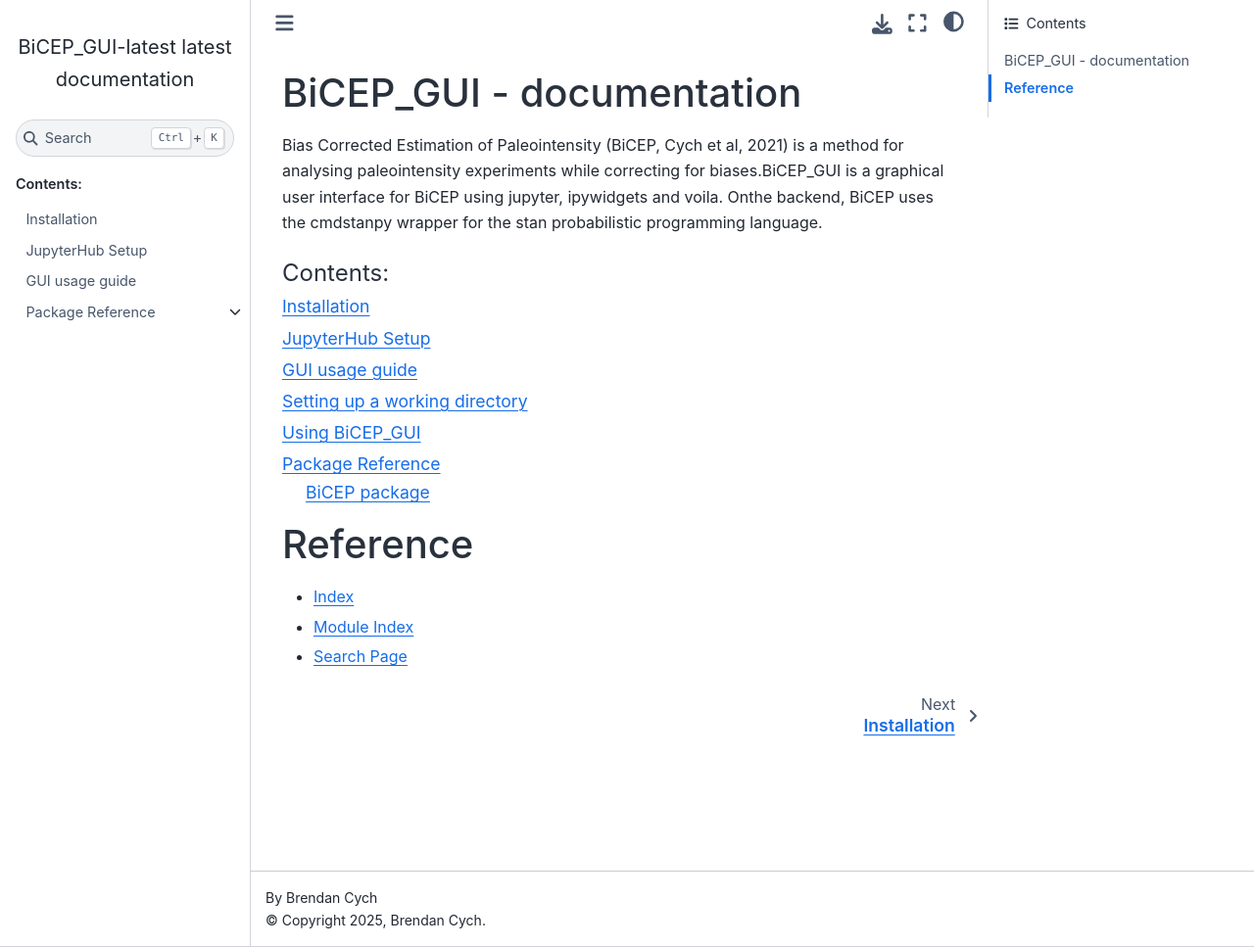
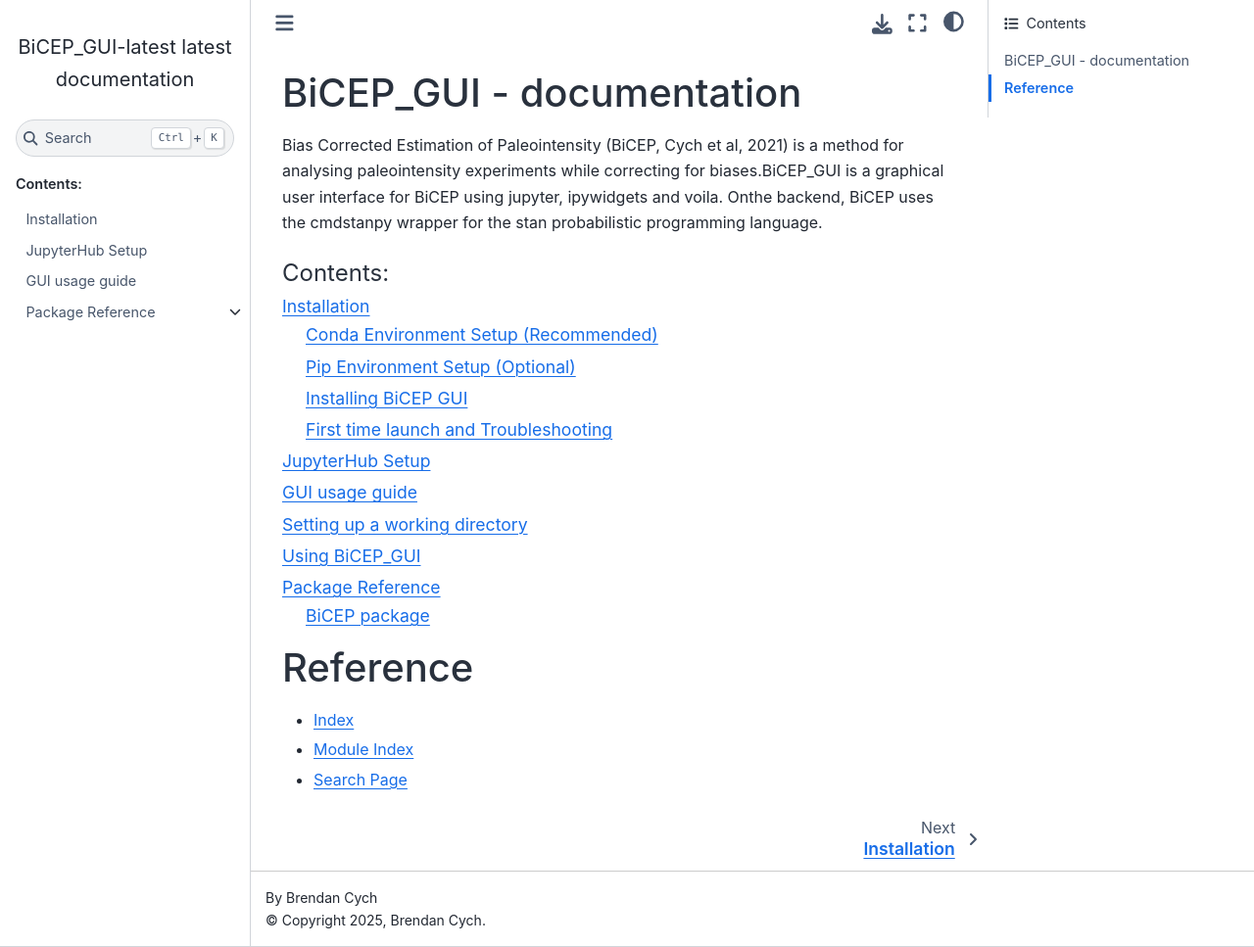
Before and after one commit to bcych/BiCEP_GUI, a Sphinx documentation site: the page built from docs/index.rst, in a window 1280 px wide and 967 px high. Shown: the whole window at 98% size. Built offline with Sphinx 7.4.7 and the Sphinx Book theme 1.1.4, drawn with Linux system fonts in a browser that asks for light colours; pages that are not in the unit, such as notebooks, are missing from menus; some of the changed lines change nothing that is shown.

Commit message:
updated installation instructions

```diff
--- a/docs/installation.rst
+++ b/docs/installation.rst
@@ -1,55 +1,108 @@
 Installation
 ============
-First, install setuptools.
+
+====================================
+Conda Environment Setup (Recommended)
+====================================
+
+Anaconda is a python environment manager that can manage different python packages in separate environments.For windows users in particular, we recommend using anaconda to manage the python environment. Instructions on how to install anaconda can be found at https://www.anaconda.com/docs/getting-started/anaconda/install
+
+If you already have anaconda installed, we recommend updating your conda version to ensure compatibility with your new environment. This can be done using the command:
 
 .. code-block:: bash
+   conda update -n base conda
 
-   pip install --upgrade setuptools
+If anaconda talks about having a broken environment, you may need to uninstall and reinstall anaconda, but try the following steps first.
 
-
-Then, clone the repository:
+To create a new environment open a terminal window. In windows, after installing anaconda, you will have an application called "anaconda prompt" installed, which acts like a mac/linux terminal. Into your terminal, type:
 
 .. code-block:: bash
+   conda create -f environment.yml
 
-   git clone https://github.com/bcych/BiCEP_GUI.git
+This will install prerequisite packages for BiCEP_GUI, and may take a few minutes. This is highly recommended for windows users in particular, as it installs everything needed for the cmdstanpy package, which BiCEP_GUI relies on. However, the environment can be created manually if needed. If anaconda throws up any errors about the installation of particular packages, they can be deleted from the cmdstanpy file.
 
-It may be best to create a new anaconda environment or pip virtual environment to install BiCEP_GUI into, to avoid conflicts with existing installations.
-
-For a new anaconda environment (in Windows use the anaconda shell for this step).
+Activate the conda environment using:
 
 .. code-block:: bash
-
-   conda create -n BiCEP
    conda activate BiCEP
 
-For a new pip virtual environment (replace VIRTUAL_ENVIRONMENT_PATH with the path where you want to put your virtual environment)
+This will have to be done every time you want to use BiCEP_GUI
+
+================================
+Pip Environment Setup (Optional)
+================================
+
+NOTE: The steps in this section are optional if you installed the anaconda environment.
+
+If you don't want to deal with anaconda, and are not on windows, a simple pip virtual environment may be a simpler way to deal with using BiCEP_GUI. You can create a pip virtual environment in the following way, renaming VIRTUAL_ENVIRONMENT_PATH to the name of a directory where you want all of your python packages to be installed:
 
 .. code-block:: bash
 
    python3 -m venv VIRTUAL_ENVIRONMENT_PATH
+
+To enter this environment, use the command (again replacing VIRTUAL_ENVIRONMENT_PATH with the folder your environment is located in):
+
+.. code-block:: bash
+
    source VIRTUAL_ENVIRONMENT_PATH/bin/activate
 
-Or on Windows:
+This command has to be executed every time you want to use BiCEP GUI, so it may make sense to create an alias for it.
+
+On windows you need to use the command:
 
 .. code-block:: bash
 
    py -m venv VIRTUAL_ENVIRONMENT_PATH
    VIRTUAL_ENVIRONMENT_PATH\Scripts\activate
 
-Navigate to the directory and install the `build` module with pip.
+However, we highly recommend using conda on Windows.
+
+====================
+Installing BiCEP GUI
+====================
+
+BiCEP GUI is installed through pip. If you set up the environment correctly, pip should be on your system already.
+
+BiCEP GUI can either be downloaded using git, or as a zip file from the github page. To clone the repository using git, use the following command.
 
 .. code-block:: bash
 
-   python3 -m pip install --upgrade build
+   git clone https://github.com/bcych/BiCEP_GUI.git
 
-Build the project
+Navigate to the BiCEP_GUI folder, and run the following commands:
 
 .. code-block:: bash
+   pip install --upgrade setuptools
+   pip install ./
 
-   python3 -m build
-
-Install the package:
+Finally, BiCEP_GUI is also dependent on some code from pmagpy. If you do not have an existing developer install of PmagPy
 
 .. code-block:: bash
+   pip install --upgrade pmagpy --no-deps
 
-   python3 -m pip install ./
+With this, BiCEP_GUI should be installed
+
+=====================================
+First time launch and Troubleshooting
+=====================================
+
+In your terminal window, type:
+
+.. code-block:: bash
+   python
+
+This will launch a python prompt. Inside this prompt, type:
+
+.. code-block:: python3
+   import BiCEP
+
+If BiCEP has been installed correctly, you will get a series of messages about "compiling stan models". This means that BiCEP GUI is creating the underlying C++ models that define the BiCEP method. If you installed through pip you may see messages about downloading and installing cmdstan. If this fails, see the `cmdstanpy`_. documentation for more info.
+
+.. _cmdstanpy: https://mc-stan.org/docs/cmdstan-guide/installation.html#cpp-toolchain
+
+If everything works, you can begin to use the GUI. To launch, navigate to the BiCEP_GUI folder run the command:
+
+.. code-block:: bash
+   jupyter notebook
+
+Now open the BiCEP_GUI notebook and follow the instructions on the page :doc:`gui_usage_guide`. You can also learn more about the deeper workings of the python package at :doc:`code_usage_guide`.
```
